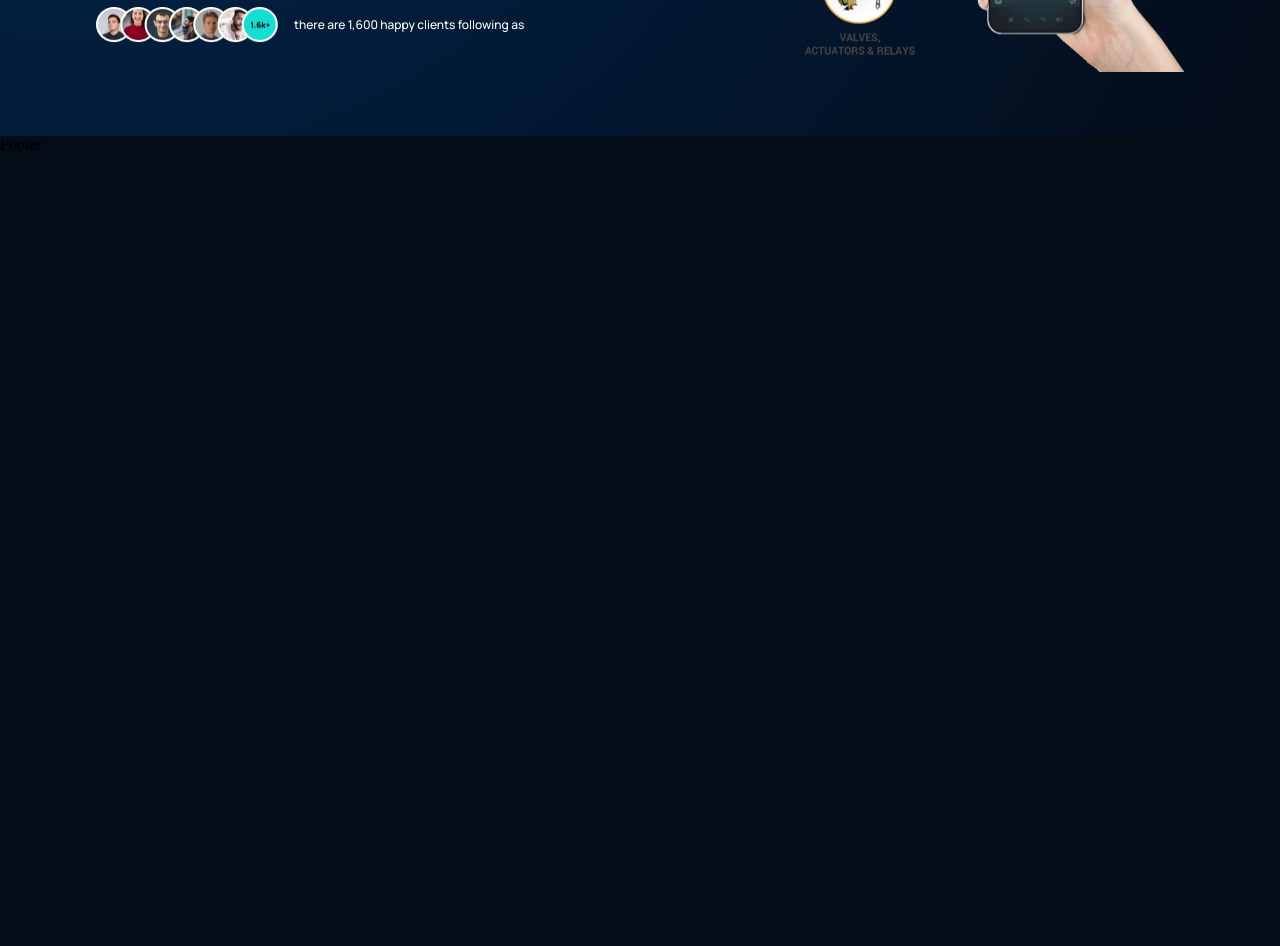
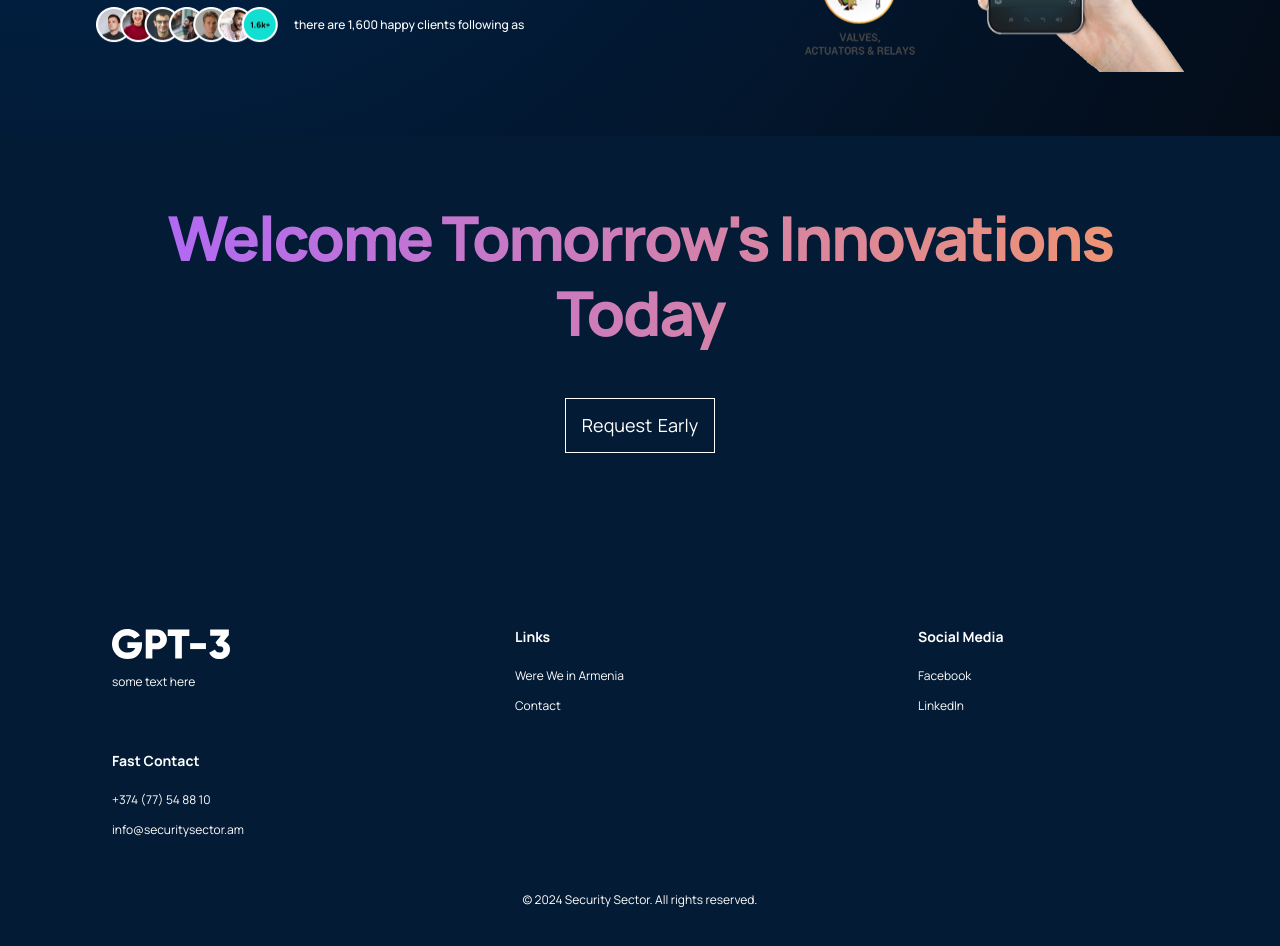
Before and after one commit to mkr-sof/security_sector_am, a React (Create React App) app: page / in a window 1280 px wide. Shown: the part 860-1806 px from the top of the page. Before the commit the page ends 1014 px from the top, so only its background shows below. Built offline with nearby package versions, Linux system fonts and the light colour scheme.

Commit message:
add footer

```diff
--- a/src/App.js
+++ b/src/App.js
@@ -1,17 +1,21 @@
 import React from 'react';
 import {BrowserRouter as Router, Routes, Route} from 'react-router-dom';
-import {Home, Brand, CTA, Feature, Navbar} from './components';
-import {Blog, Footer, What, Features, Header, Possibility} from './containers';
+import {Home, Brand, CTA, Feature, Navbar, ScrollToTop} from './components';
+import {Blog, Footer, What, Features, Header, Contact} from './containers';
 import './app.css';
+
+
 
 const App = () => {
     return (
         <Router>
+            <ScrollToTop />
             <Routes>
                 <Route path="/" element={ <Home /> } />
                 <Route path="/what" element={ <What /> } />
                 <Route path="/services" element={ <Features /> } />
                 <Route path="/brand" element={ <Brand /> } />
+                <Route path="/contact" element={ <Contact /> } />
             </Routes>
 
         </Router>
--- a/src/components/cta/CTA.js
+++ b/src/components/cta/CTA.js
@@ -1,19 +1,25 @@
 import React from 'react';
 import './cta.css';
 
-const Cta = () => {
+const CTA = () => {
     return (
+        <>
         <div className="gpt3__cta">
             <div className="gpt3__cta-content">
-                <p>Request</p>
-                <h3>Fill the Form</h3>
+                <p>If You Already Know What You Want</p>
+                <h3>You Can Fill the Form and Choose Product from our Friends</h3>
             </div>
             <div className="gpt3__cta-btn">
                 <button type="button">Get Started</button>
             </div>
 
         </div>
+            <div className="gpt3__contact-heading">
+                <h1 >If You Haven't Yet Decided what you wanted, you can leave your contacts, and we will consult you </h1>
+            </div>
+
+        </>
     );
 };
 
-export default Cta;
+export default CTA;
--- a/src/components/cta/cta.css
+++ b/src/components/cta/cta.css
@@ -18,6 +18,29 @@
     font-weight: 500;
     line-height: 30px;
     color: #0E0E0E;
+}
+.gpt3__contact-heading {
+    flex: 1;
+    display: flex;
+    justify-content: center;
+    align-items: flex-start;
+    flex-direction: column;
+}
+.gpt3__contact-heading h1{
+    font-family: var(--font-family);
+    font-weight: 800;
+    font-size: 18px;
+    line-height: 24px;
+    letter-spacing: -0.04em;
+    color: #ffffff;
+}
+.gpt3__contact-heading p{
+    font-family: var(--font-family);
+    font-weight: 500;
+    font-size: 14px;
+    line-height: 24px;
+
+    color: var(--color-text);
 }
 .gpt3__cta-content h3 {
     font-family: var(--font-family);
--- a/src/components/home/Home.js
+++ b/src/components/home/Home.js
@@ -2,7 +2,7 @@ import React from 'react';
 import './home.css';
 import {Brand, CTA, Navbar} from "../index";
 import {Wrapper} from "../index";
-import {Blog, Features, Footer, Header, Possibility, What} from "../../containers";
+import {Blog, Features, Footer, Header, Contact, What} from "../../containers";
 
 const Home = () => {
     return (
--- a/src/components/index.js
+++ b/src/components/index.js
@@ -5,3 +5,4 @@ export { default as CTA } from './cta/CTA';
 export { default as Feature } from './feature/Feature';
 export { default as Navbar } from './navbar/Navbar';
 export { default as Wrapper } from './wrapper/Wrapper';
+export { default as ScrollToTop } from './utils/Scroll';
--- /dev/null
+++ b/src/components/utils/Scroll.js
@@ -0,0 +1,14 @@
+import { useEffect } from 'react';
+import { useLocation } from 'react-router-dom';
+
+const ScrollToTop = () => {
+    const { pathname } = useLocation();
+
+    useEffect(() => {
+        window.scrollTo(0, 0);
+    }, [pathname]);
+
+    return null;
+};
+
+export default ScrollToTop;
--- /dev/null
+++ b/src/containers/contact/Contact.js
@@ -0,0 +1,13 @@
+import React from 'react';
+import './contact.css';
+import {CTA, Wrapper} from "../../components";
+
+const Contact = () => {
+    return (
+        <Wrapper>
+            <CTA />
+        </Wrapper>
+    );
+};
+
+export default Contact;
--- a/src/containers/footer/Footer.js
+++ b/src/containers/footer/Footer.js
@@ -1,10 +1,77 @@
 import React from 'react';
 import './footer.css';
 
+import gpt3Logo from '../../assets/logo.svg'
+import {Link} from "react-router-dom";
+
 const Footer = () => {
+
+    const footerLinks = [
+        {
+            title: 'Links',
+            links: [
+                { url: '/map', label: 'Were We in Armenia' },
+                { url: '/contact', label: 'Contact' }
+            ]
+        },
+        {
+            title: 'Social Media',
+            links: [
+                { url: 'https://www.facebook.com', label: 'Facebook' },
+                { url: 'https://www.linkedin.com', label: 'LinkedIn' }
+            ]
+        },
+        {
+            title: 'Fast Contact',
+            links: [
+                { url: 'tel:+37477548810', label: '+374 (77) 54 88 10' },
+                { url: 'mailto:info@securitysector.am', label: 'info@securitysector.am' }
+            ]
+        }
+    ];
+
     return (
-        <div>
-            Footer
+        <div className="gpt3__footer section__padding">
+           <div className="gpt3__footer-heading">
+               <h1 className="gradient__text">Welcome Tomorrow's Innovations Today</h1>
+           </div>
+
+            <div className="gpt3__footer-btn">
+                <p>Request Early</p>
+            </div>
+
+            <div className="gpt3__footer-links">
+                <div className="gpt3__footer-links_logo">
+                    <img src={gpt3Logo} alt='logo' />
+                    <p>some text here</p>
+                </div>
+                {footerLinks.map((section, index) => (
+                    <div className="gpt3__footer-links_div" key={index}>
+                    <h4>{section.title}</h4>
+                    {section.links.map((link, idx) => (
+                        <Link key={idx} to={link.url} className="gpt3__footer-link">{link.label}</Link>
+                    ))}
+                    </div>
+                ))}
+                {/*<div className="gpt3__footer-links_div">*/}
+                {/*    <h4>Links</h4>*/}
+                {/*    <p>Were We in Armenia</p>*/}
+                {/*    <p>Contact</p>*/}
+                {/*</div>*/}
+                {/*<div className="gpt3__footer-links_div">*/}
+                {/*    <h4>Social Media</h4>*/}
+                {/*    <p>Facebook</p>*/}
+                {/*    <p>linkedin</p>*/}
+                {/*</div>*/}
+                {/*<div className="gpt3__footer-links_div">*/}
+                {/*    <h4>Fast Contact</h4>*/}
+                {/*    <p>info@securitysector.am</p>*/}
+                {/*    <p>+374 (77) 54 88 10</p>*/}
+                {/*</div>*/}
+            </div>
+            <div className="gpt3__footer-copyright">
+                <p>© 2024 Security Sector. All rights reserved.</p>
+            </div>
         </div>
     );
 };
--- a/src/containers/footer/footer.css
+++ b/src/containers/footer/footer.css
@@ -0,0 +1,119 @@
+.gpt3__footer {
+    display: flex;
+    flex-direction: column;
+    justify-content: center;
+    align-items: center;
+
+    background: var(--color-footer);
+}
+
+.gpt3__footer-heading {
+    width: 100%;
+    text-align: center;
+
+    margin-bottom: 3rem;
+}
+
+.gpt3__footer-heading h1 {
+    font-family: var(--font-family);
+    font-weight: 800;
+    font-size: 62px;
+    line-height: 75px;
+    text-align: center;
+    letter-spacing: -0.04em;
+}
+
+.gpt3__footer-btn {
+    display: flex;
+    justify-content: center;
+    align-items: center;
+
+    padding: 1rem;
+    border: 1px solid #fff;
+    text-align: center;
+
+    margin-bottom: 10rem;
+    cursor: pointer;
+}
+
+.gpt3__footer-btn p {
+    box-sizing: border-box;
+    font-family: var(--font-family);
+    font-size: 18px;
+    line-height: 21px;
+    color: #fff;
+    word-spacing: 2px;
+}
+
+.gpt3__footer-links {
+    display: flex;
+    justify-content: space-between;
+    align-items: flex-start;
+    flex-wrap: wrap;
+    flex-direction: row;
+
+    width: 100%;
+    text-align: left;
+}
+
+.gpt3__footer-links div {
+    width: 250px;
+    margin: 1rem;
+}
+
+.gpt3__footer-links_logo {
+    display: flex;
+    flex-direction: column;
+}
+
+.gpt3__footer-links_logo img {
+    width: 118px;
+    height: 30px;
+
+    margin-bottom: 1rem;
+}
+
+.gpt3__footer-links_logo p {
+    font-family: var(--font-family);
+    font-size: 12px;
+    line-height: 14px;
+    color: #fff;
+}
+
+.gpt3__footer-links_div {
+    display: flex;
+    justify-content: flex-start;
+    flex-direction: column;
+}
+
+.gpt3__footer-links_div h4 {
+    font-family: var(--font-family);
+    font-size: 14px;
+    line-height: 16px;
+    color: #fff;
+
+    margin-bottom: 1rem;
+}
+
+.gpt3__footer-link {
+    font-family: var(--font-family);
+    font-size: 12px;
+    line-height: 14px;
+    color: #fff;
+
+    margin: 0.5rem 0;
+    cursor: pointer;
+}
+
+.gpt3__footer-copyright {
+    margin-top: 2rem;
+    text-align: center;
+    width: 100%;
+}
+
+.gpt3__footer-copyright p {
+    font-family: var(--font-family);
+    font-size: 12px;
+    line-height: 14px;
+    color: #fff;
+}
--- a/src/containers/index.js
+++ b/src/containers/index.js
@@ -3,5 +3,5 @@ export { default as Blog } from './blog/Blog';
 export { default as Features } from './features/Features';
 export { default as Footer } from './footer/Footer';
 export { default as Header } from './header/Header';
-export { default as Possibility } from './possibility/Possibility';
+export { default as Contact } from './contact/Contact';
 export { default as What } from './what/What';
--- a/src/containers/possibility/Possibility.js
+++ /dev/null
@@ -1,12 +0,0 @@
-import React from 'react';
-import './possibility.css';
-
-const Possibility = () => {
-    return (
-        <div>
-            Possibility
-        </div>
-    );
-};
-
-export default Possibility;
```
Also changed, not shown: src/containers/contact/contact.css (added).
